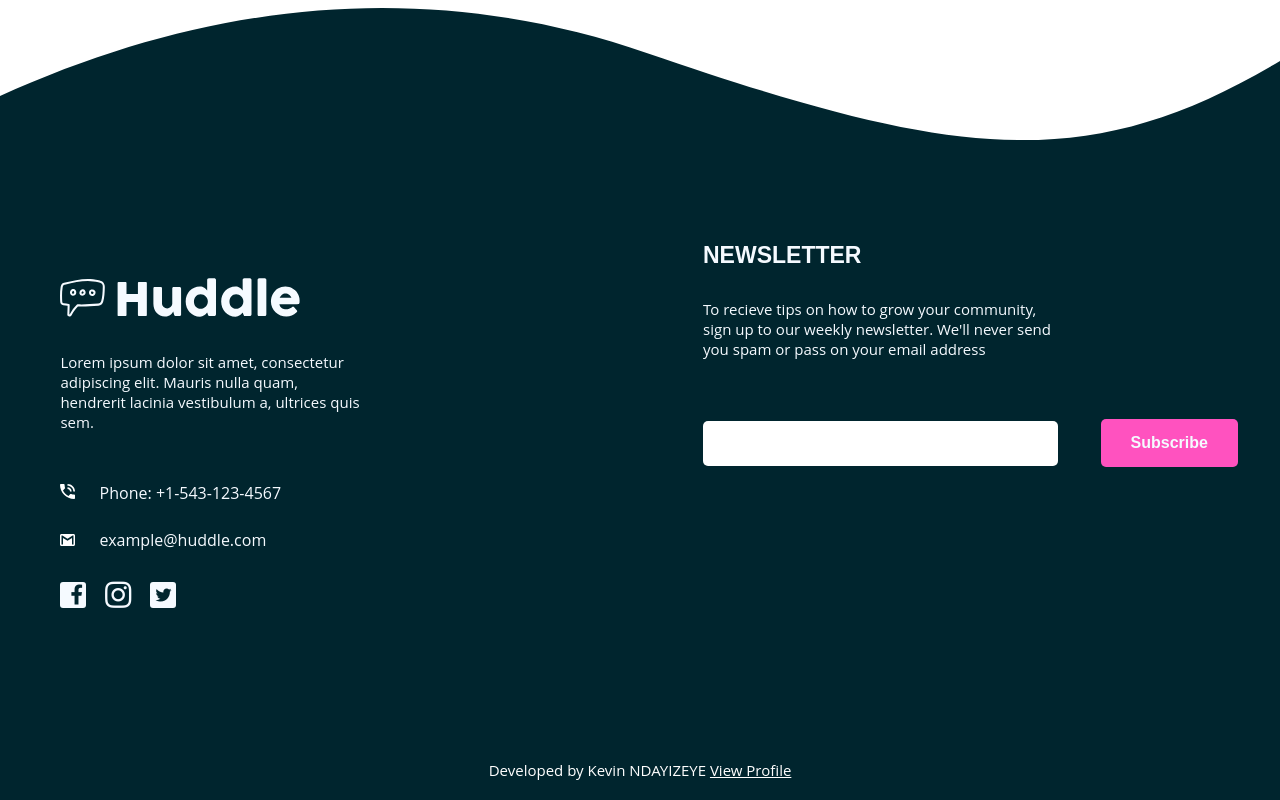
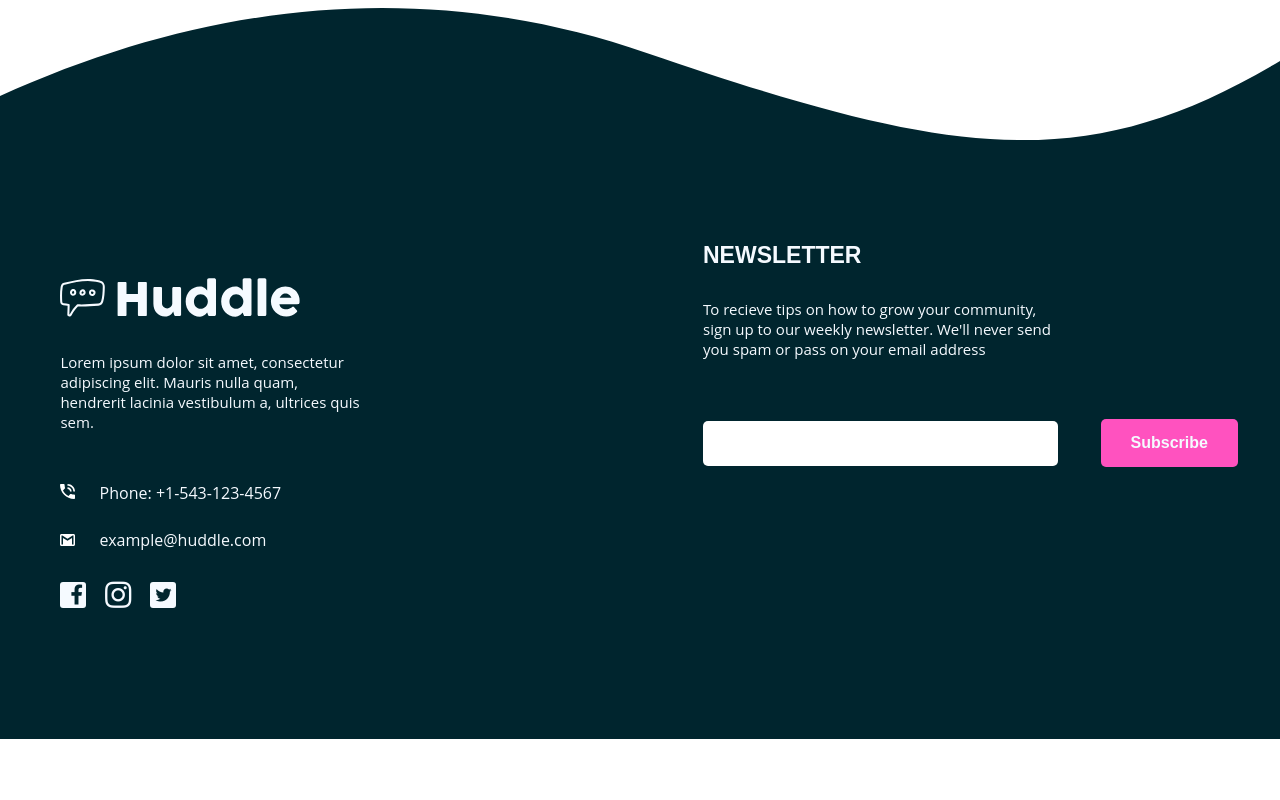
Before and after one commit to Tamimbrown/challenge3, a plain HTML site: page index.html in a window 1280 px wide. Shown: the part 4352-5152 px from the top of the page. After the commit the page ends 5092 px from the top, so only its background shows below. Drawn offline with Linux system fonts and the light colour scheme.

Commit message:
Update index.html

```diff
--- a/index.html
+++ b/index.html
@@ -222,7 +222,7 @@
                     </div>
                 </div>
             </div>
-            <p class="developer">Developed by Kevin NDAYIZEYE <a href="https://www.instagram.com/kevin_ndayizeye/">View Profile</a></p>
+
         </footer>
     </div>
 
```
